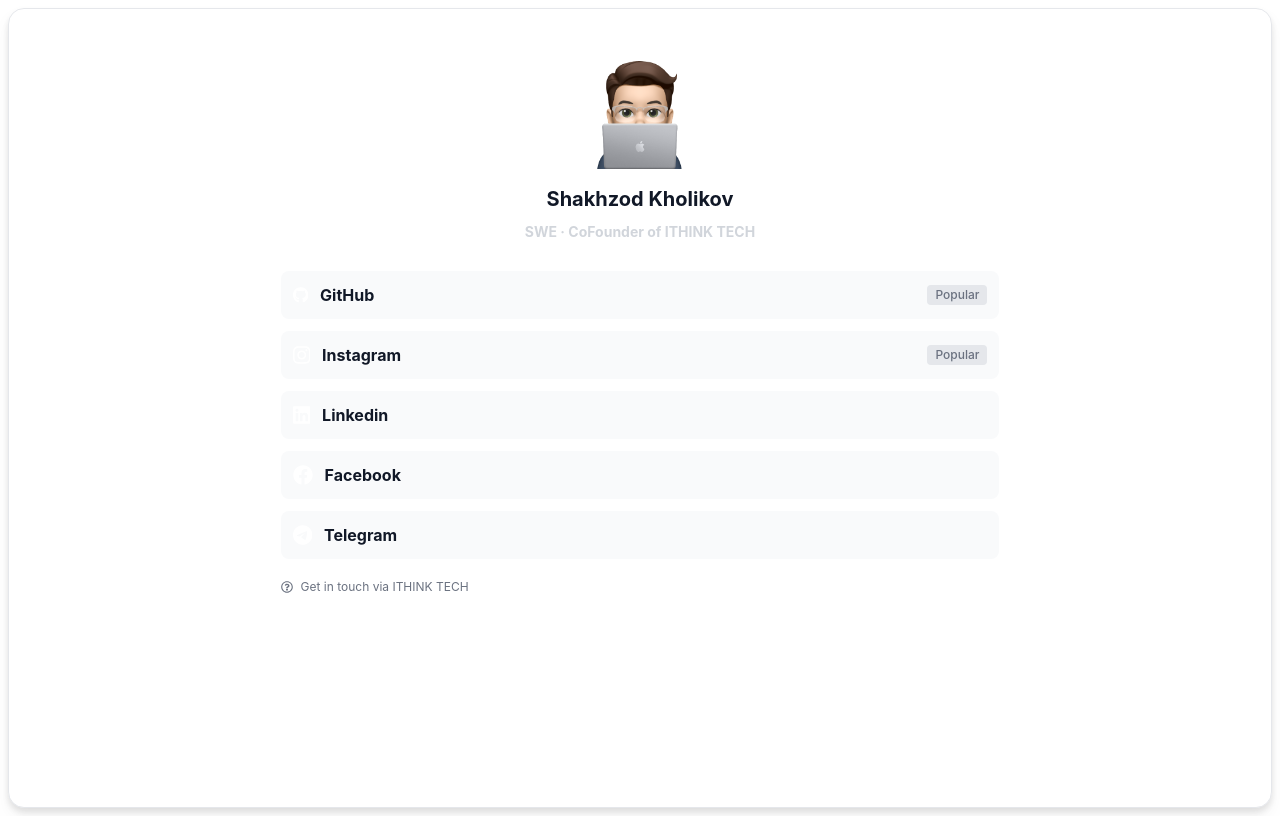
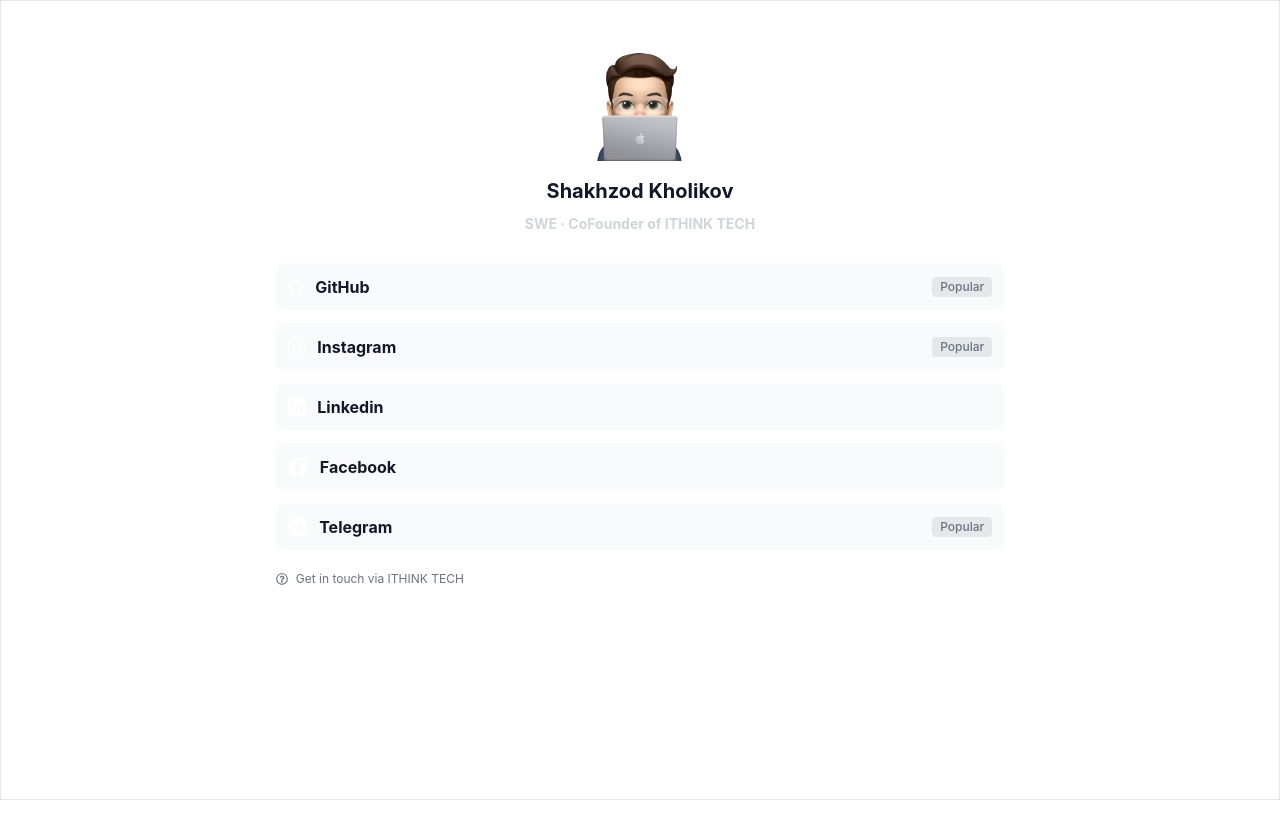
Before and after one commit to shkholikov/URL-KEEPER, a React (Create React App) app: page / in a window 1280 px wide. Built offline with nearby package versions, Linux system fonts and the light colour scheme.

Commit message:
Remove border radius and margin.

```diff
--- a/src/App.tsx
+++ b/src/App.tsx
@@ -6,7 +6,7 @@
 const App: React.FC = () => {
   return (
     <>
-      <div className="w-auto m-2 p-4 h-screen bg-white border border-gray-200 rounded-2xl drop-shadow-lg sm:p-8 dark:bg-gray-800 dark:border-gray-700">
+      <div className="w-auto h-screen bg-white border border-gray-200 drop-shadow-lg sm:p-8 dark:bg-gray-800 dark:border-gray-700">
         <div className="flex justify-center mb-5">
           <img className="w-32 h-32" src={devImage} alt="avatar" />
         </div>
--- a/src/urls.tsx
+++ b/src/urls.tsx
@@ -79,7 +79,7 @@
   },
   {
     title: "Telegram",
-    popular: false,
+    popular: true,
     link: "https://t.me/shkholikov",
     icon: (
       <svg
```
